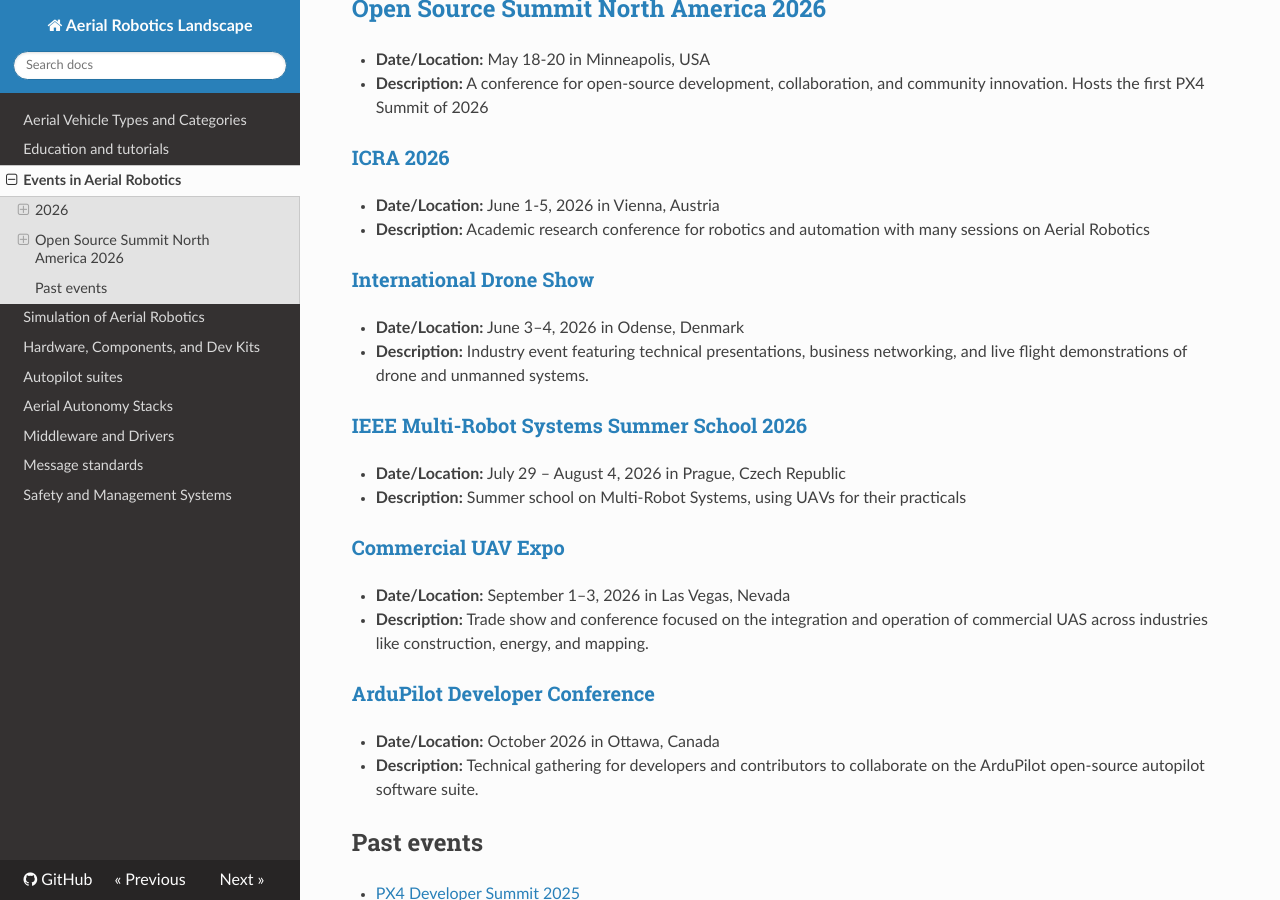
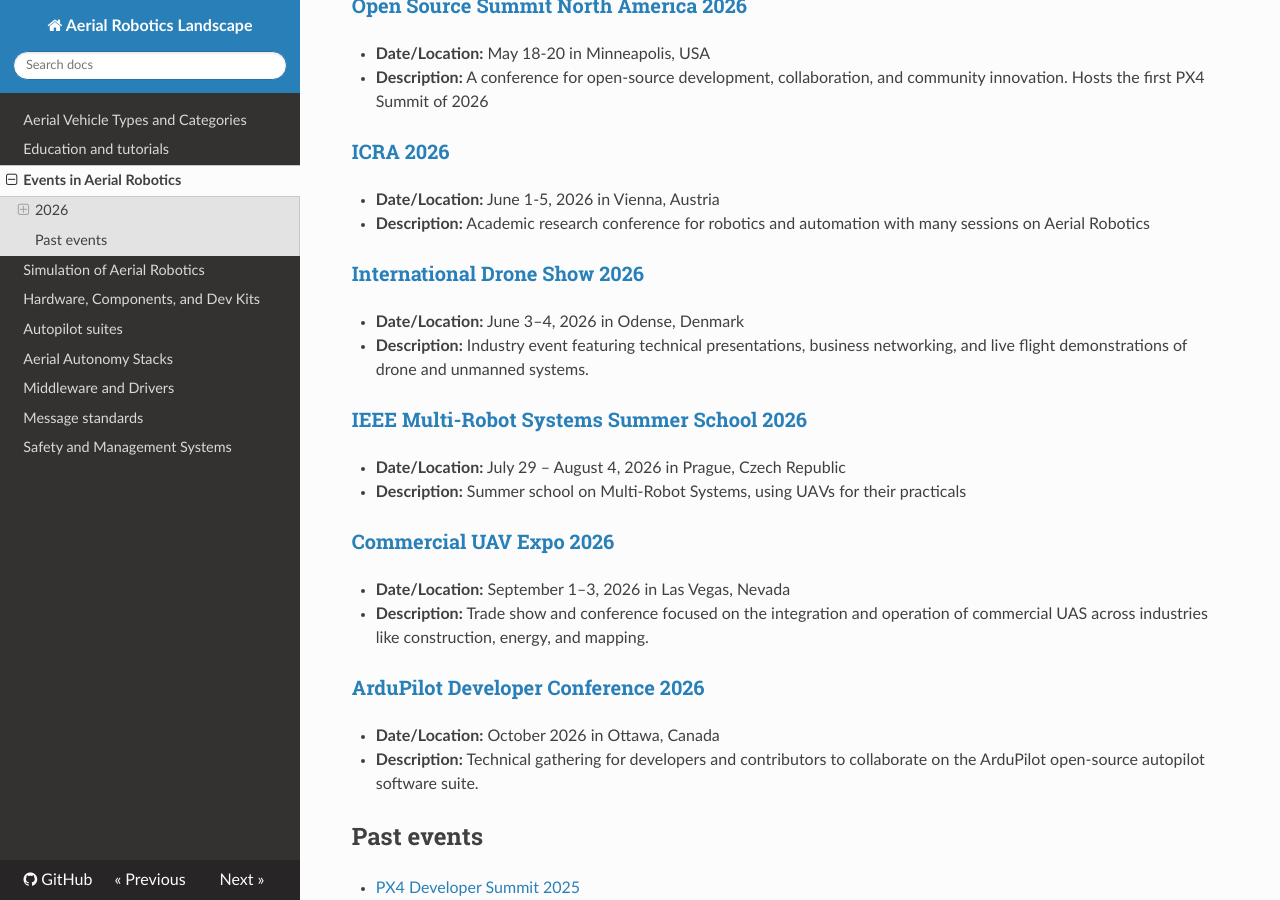
Before and after one commit to ROS-Aerial/aerial_robotic_landscape, an MkDocs documentation site: the page built from docs/events.md, in a window 1280 px wide and 900 px high, scrolled down 638 px. Built offline with MkDocs 1.6.1, drawn with Linux system fonts in a browser that asks for light colours; nearby versions of some CDN libraries.

Commit message:
Update event titles header

```diff
--- a/docs/events.md
+++ b/docs/events.md
@@ -19,7 +19,7 @@
 * **Date/Location:** May 18-20 in Minneapolis, USA
 * **Description:** Trade show and conference dedicated to uncrewed systems, robotics, and autonomous technology.
 
-## [Open Source Summit North America 2026](https://events.linuxfoundation.org/open-source-summit-north-america/)
+### [Open Source Summit North America 2026](https://events.linuxfoundation.org/open-source-summit-north-america/)
 
 * **Date/Location:** May 18-20 in Minneapolis, USA
 * **Description:** A conference for open-source development, collaboration, and community innovation. Hosts the first PX4 Summit of 2026
@@ -29,7 +29,7 @@
 * **Date/Location:** June 1-5, 2026 in Vienna, Austria
 * **Description:** Academic research conference for robotics and automation with many sessions on Aerial Robotics
 
-### [International Drone Show](https://internationaldroneshow.com/)
+### [International Drone Show 2026](https://internationaldroneshow.com/)
 
 * **Date/Location:** June 3–4, 2026 in Odense, Denmark
 * **Description:** Industry event featuring technical presentations, business networking, and live flight demonstrations of drone and unmanned systems.
@@ -39,12 +39,12 @@
 * **Date/Location:** July 29 – August 4, 2026 in Prague, Czech Republic
 * **Description:** Summer school on Multi-Robot Systems, using UAVs for their practicals
 
-### [Commercial UAV Expo](https://www.expouav.com/)
+### [Commercial UAV Expo 2026](https://www.expouav.com/)
 
 * **Date/Location:** September 1–3, 2026 in Las Vegas, Nevada
 * **Description:** Trade show and conference focused on the integration and operation of commercial UAS across industries like construction, energy, and mapping.
 
-### [ArduPilot Developer Conference](https://discuss.ardupilot.org/t/ardupilot-developer-conference-2026-in-ottawa-canada-october/140736)
+### [ArduPilot Developer Conference 2026](https://discuss.ardupilot.org/t/ardupilot-developer-conference-2026-in-ottawa-canada-october/140736)
 
 * **Date/Location:** October 2026 in Ottawa, Canada
 * **Description:** Technical gathering for developers and contributors to collaborate on the ArduPilot open-source autopilot software suite.
```
